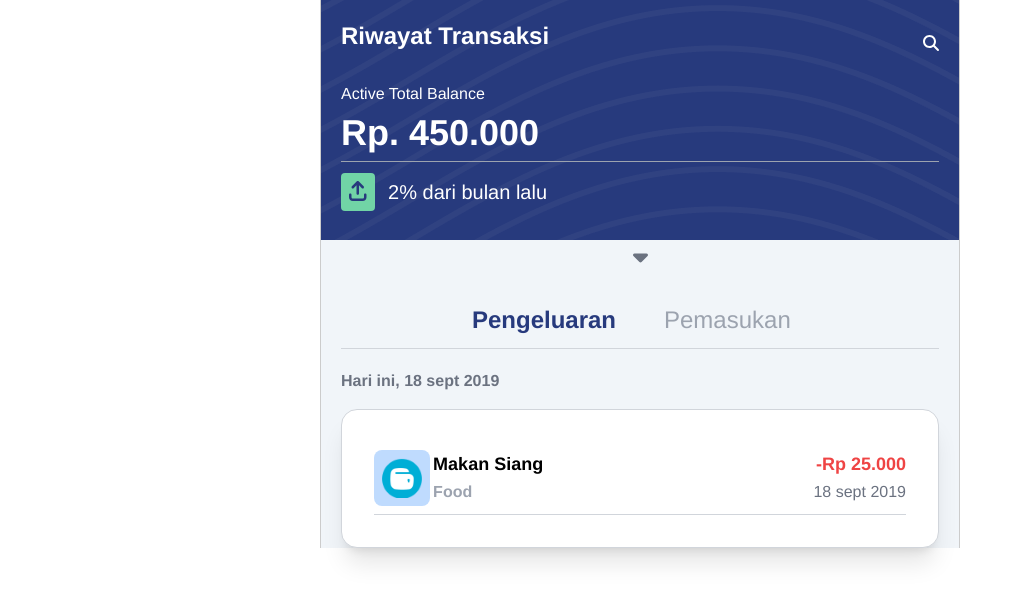
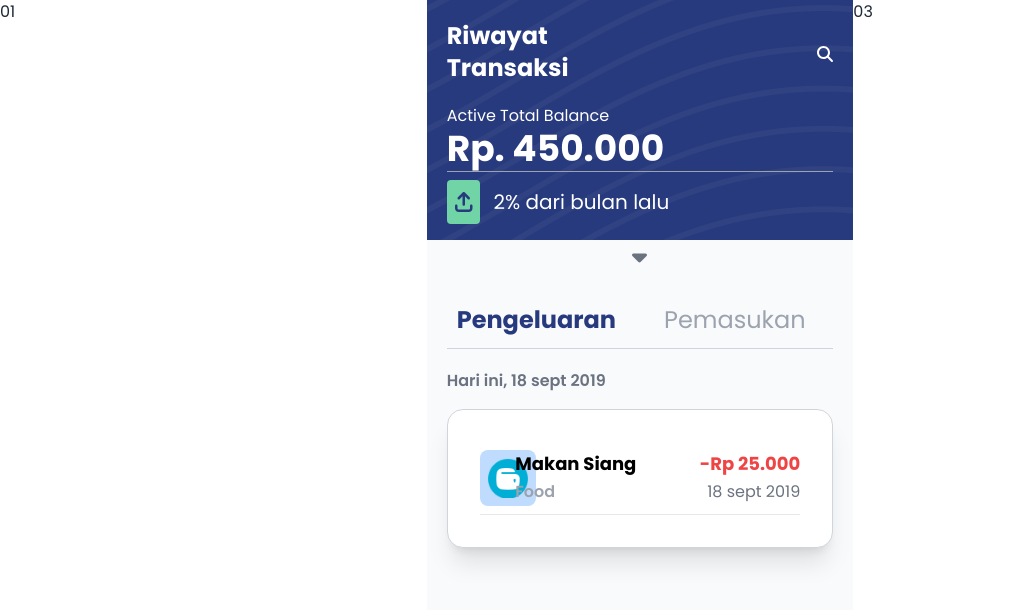
Before and after one commit to pratamafarhan10/fps-technoscape-2022, a Vue app: page /history in a window 1280 px wide. Shown: the top 610 px of the page, without its empty margins (0-1022 px from the left). Built offline with nearby package versions, Linux system fonts and the light colour scheme; sample sign-in values are in the browser's storage.

Commit message:
view history

```diff
--- a/src/App.vue
+++ b/src/App.vue
@@ -1,7 +1,11 @@
 <template>
-<div class="bg-slate-100">
-  <router-view />
-</div>
+  <div class="grid grid-cols-3 h-screen">
+    <div>01</div>
+    <div class="bg-slate-50">
+      <router-view />
+    </div>
+    <div>03</div>
+  </div>
 </template>
 
 <script>
@@ -13,7 +17,7 @@ export default {
 }
 </script>
 
-<style>
+<!-- <style>
 #app {
   height: 100%;
   width: 50% !important;
@@ -38,4 +42,4 @@ nav a {
 nav a.router-link-exact-active {
   color: #42b983;
 }
-</style>
+</style> -->
--- a/src/views/HistoryView.vue
+++ b/src/views/HistoryView.vue
@@ -53,12 +53,14 @@
                     <div class="text-gray-500 font-semibold">
                         Hari ini, 18 sept 2019
                     </div>
+                    <!-- end tanggal pengeluaran/pemasukan -->
+
                     <div class="mt-4">
-                        <div class="card w-full bg-base-100 shadow-xl border border-gray-300">
+                        <div class="card w-full bg-white shadow-xl border border-gray-300">
                             <div class="card-body">
 
                                 <!-- pengeluaran/pemasukannya -->
-                                <div class="grid grid-cols-9 border-b border-b-gray-300 py-2">
+                                <div class="grid grid-cols-9 border-b border-b-gray-200 py-2">
                                     <div class="w-14 h-14">
                                         <div class="bg-blue-200 rounded-lg p-2 flex justify-center">
                                             <img src="../assets/gopay_logo.png" alt="">
@@ -78,6 +80,10 @@
                                         <div class="text-gray-500">18 sept 2019</div>
                                     </div>
                                 </div>
+                                <!-- end of pengeluaran/pemasukan -->
+
+
+
                             </div>
                         </div>
 
```
